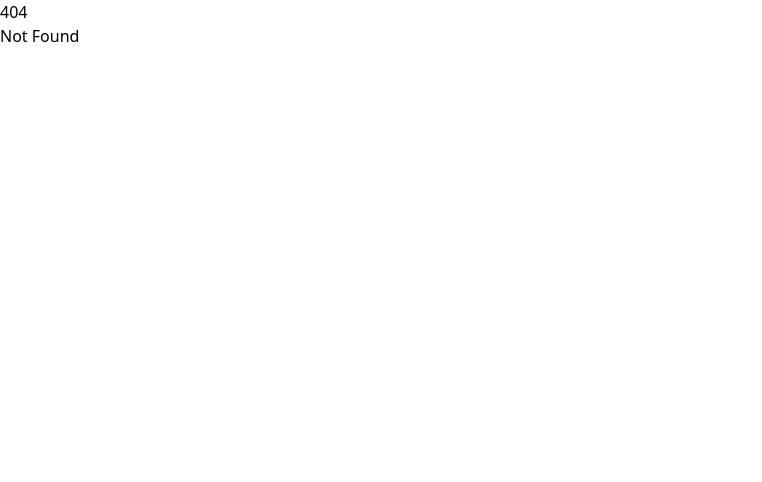
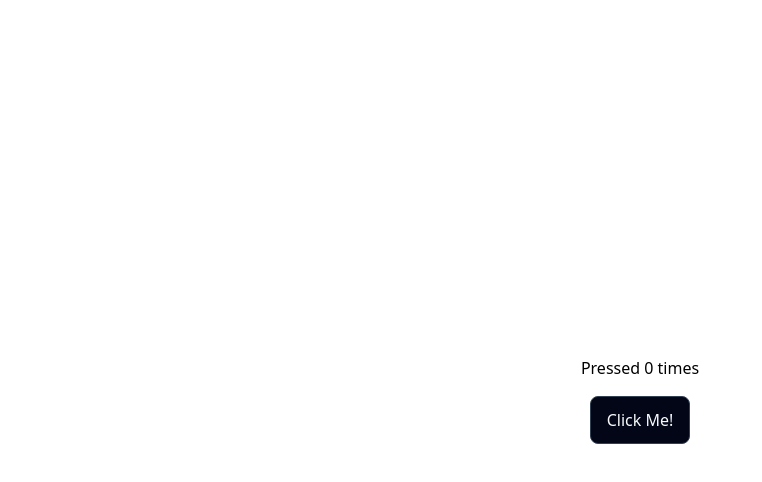
Before and after one commit to soyllamas/simpleboard, a SvelteKit app: page /playground in a window 1280 px wide. Before the commit this address had no page. Shown: the top 482 px of the page, without its empty margins (0-762 px from the left). Built offline with nearby package versions, Linux system fonts and the light colour scheme.

Commit message:
chore: add playground

```diff
--- /dev/null
+++ b/src/routes/playground/+page.svelte
@@ -0,0 +1,15 @@
+<script>
+    let times = $state(0)
+
+    function onClick() {
+        times++
+    }
+</script>
+
+<div class="h-dvh grid grid-cols-1 gap-4">
+    <p class="self-end justify-self-center">Pressed {times} times</p>
+    <button class="self-start justify-self-center px-4 bg-slate-950 rounded-lg min-h-12 min-w-6 border-[1px] border-slate-700 text-slate-50"
+            onclick={() => onClick()}>
+        Click Me!
+    </button>
+</div>
```
